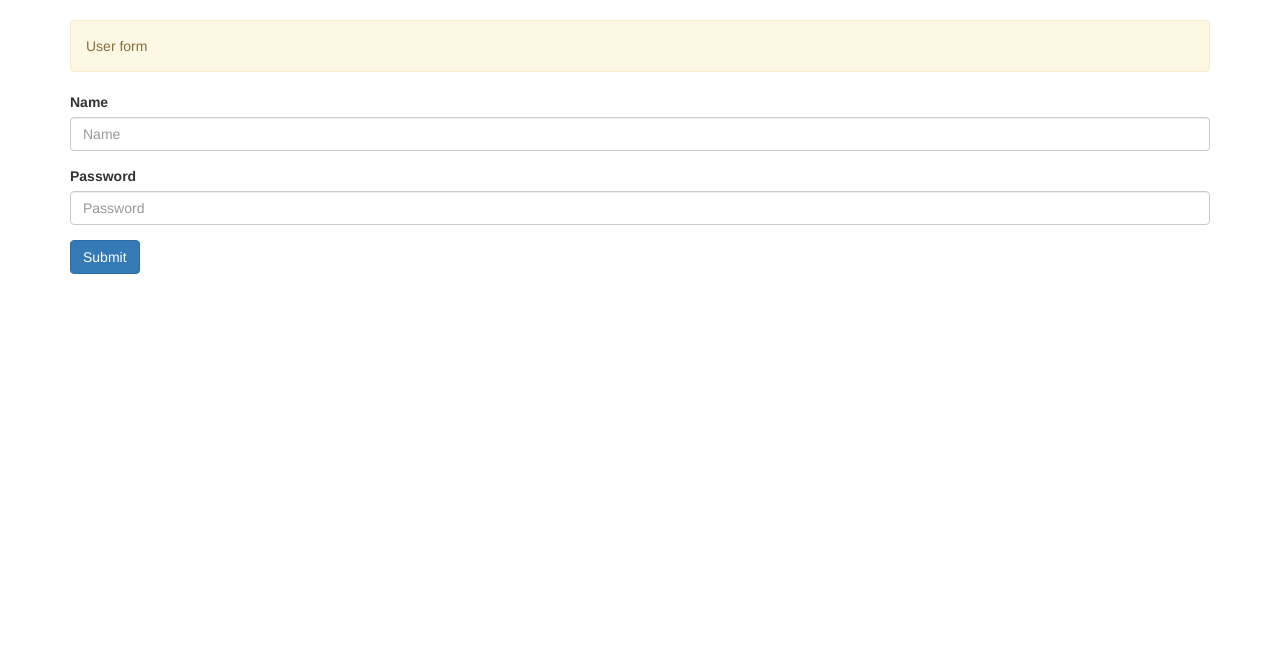
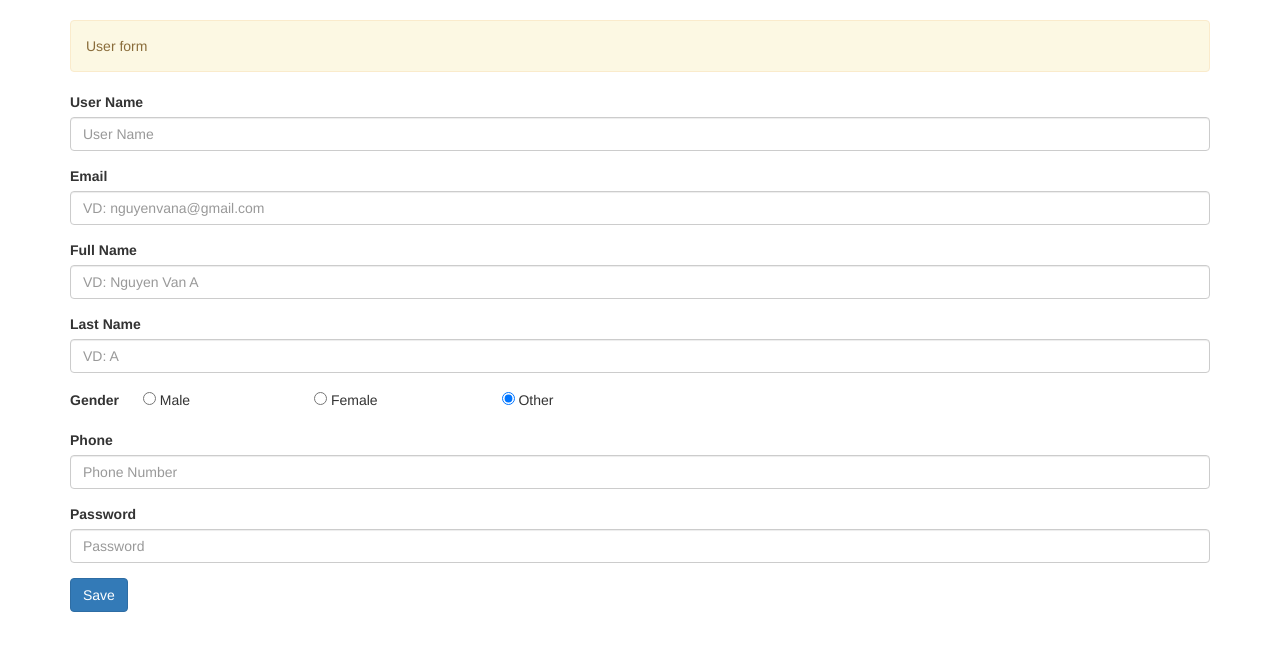
Before and after one commit to NguyenDo13/b203a_group_h, a PHP site: page /form_user.php in a window 1280 px wide. Shown: the part 72-723 px from the top of the page. Run offline with PHP 8.4, Linux system fonts and the light colour scheme; data that the repository does not hold is empty.

Commit message:
process conflict

```diff
--- a/training-php-1-php-202109-1-master/form_user.php
+++ b/training-php-1-php-202109-1-master/form_user.php
@@ -41,15 +41,41 @@ if (!empty($_POST['submit'])) {
                 <form method="POST">
                     <input type="hidden" name="id" value="<?php echo $_id ?>">
                     <div class="form-group">
-                        <label for="name">Name</label>
-                        <input class="form-control" name="name" placeholder="Name" value="<?php if (!empty($user[0]['name'])) echo $user[0]['name'] ?>">
+                        <label for="name">User Name</label>
+                        <input class="form-control" name="name" placeholder="User Name" value="<?php if (!empty($user[0]['name'])) echo $user[0]['name'] ?>">
+                    </div>
+                    <div class="form-group">
+                        <label for="name">Email</label>
+                        <input class="form-control" name="email" placeholder="VD: nguyenvana@gmail.com" value="<?php if (!empty($user[0]['email'])) echo $user[0]['email'] ?>">
+                    </div>
+                    <div class="form-group">
+                        <label for="name">Full Name</label>
+                        <input class="form-control" name="fullname" placeholder="VD: Nguyen Van A" value="<?php if (!empty($user[0]['fullname'])) echo $user[0]['fullname'] ?>">
+                    </div>
+                    <div class="form-group">
+                        <label for="name">Last Name</label>
+                        <input class="form-control" name="lastname" placeholder="VD: A" value="<?php if (!empty($user[0]['lastname'])) echo $user[0]['lastname'] ?>">
+                    </div>
+                    <div class="form-group">
+                        <label for="name">Gender</label>
+                        <input type="radio" name="gender" value="1" style="margin-left: 20px;" <?php if ($user[0]['sex'] == 1) echo 'checked';?>> Male
+                        <input type="radio" name="gender" value="2" style="margin-left: 120px;" <?php if ($user[0]['sex'] == 2) echo 'checked';?>> Female
+                        <input type="radio" name="gender" value="0" style="margin-left: 120px;" <?php if ($user[0]['sex'] > 2 || $user[0]['sex'] < 1) echo 'checked';?>> Other
+                    </div>
+                    <div class="form-group">
+                        <label for="name">Phone</label>
+                        <input class="form-control" type="tel" id="phone" name="phone" pattern="[0-9]{10}" placeholder="Phone Number" value="<?php if (!empty($user[0]['phone'])) echo $user[0]['phone'] ?>">
                     </div>
                     <div class="form-group">
                         <label for="password">Password</label>
-                        <input type="password" name="password" class="form-control" placeholder="Password">
+                        <input type="password" name="password" class="form-control" placeholder="Password" value="<?php if (!empty($user[0]['password'])) echo $user[0]['password'] ?>">
                     </div>
+                    <!-- <div class="form-group">
+                        <label for="password">Confirm Password</label>
+                        <input type="password" name="password" class="form-control" placeholder="Confirm Password" value="<?php #if (!empty($user[0]['password'])) echo $user[0]['password'] ?>">
+                    </div> -->
 
-                    <button type="submit" name="submit" value="submit" class="btn btn-primary">Submit</button>
+                    <button type="submit" name="submit" value="submit" class="btn btn-primary">Save</button>
                 </form>
             <?php } else { ?>
                 <div class="alert alert-success" role="alert">
--- a/training-php-1-php-202109-1-master/models/UserModel.php
+++ b/training-php-1-php-202109-1-master/models/UserModel.php
@@ -69,6 +69,11 @@ class UserModel extends BaseModel
     {
         $sql = 'UPDATE users SET
                  name = "' . $input['name'] . '",
+                 fullname = "' . $input['fullname'] . '",
+                 email = "' . $input['email'] . '",
+                 phone = "' . $input['phone'] . '",
+                 sex = "' . $input['gender'] . '",
+                 lastname = "' . $input['lastname'] . '",
                  password="' . md5($input['password']) . '"
                 WHERE id = ' . $input['id'];
         $user = $this->update($sql);
```
Also changed, not shown: training-php-1-php-202109-1-master/database/app_web1.sql (+32 -6 lines), training-php-1-php-202109-1-master/list_users.php (+11 -1 lines), training-php-1-php-202109-1-master/view_user.php (+17 -7 lines).
